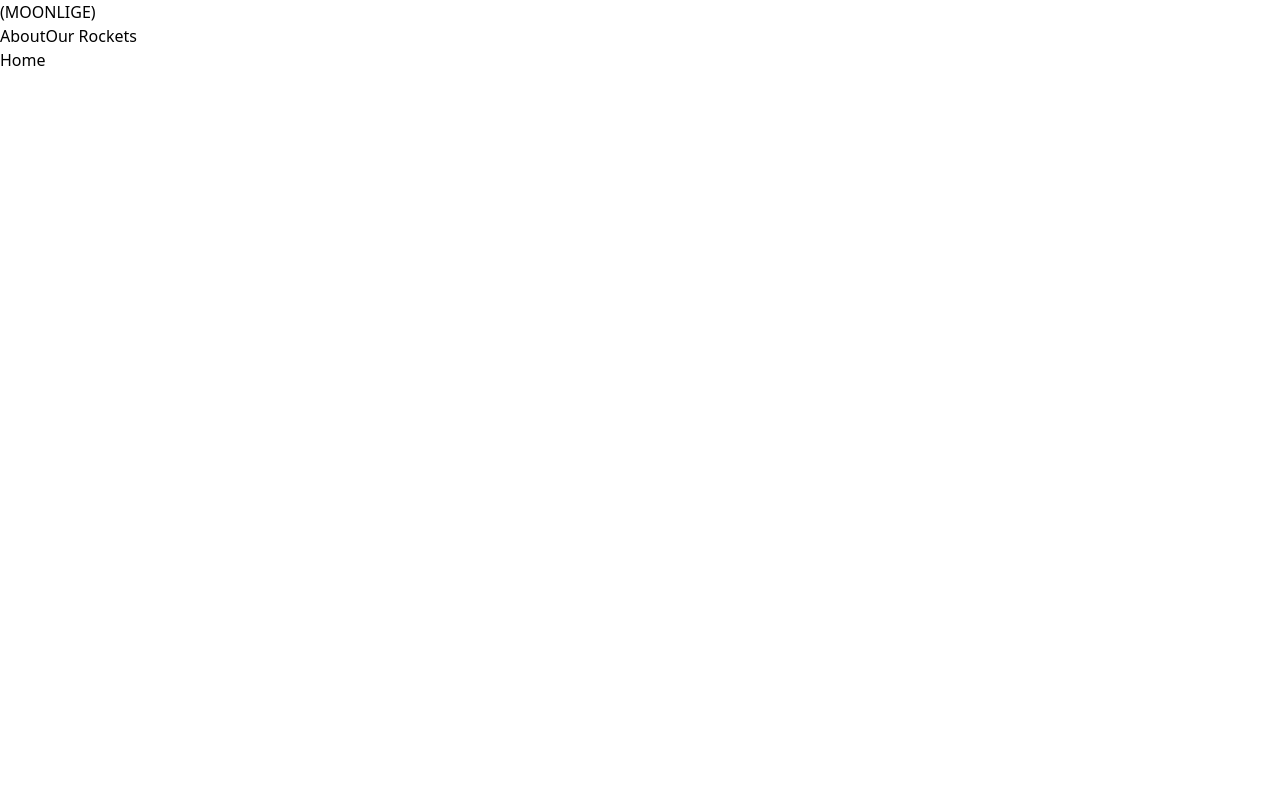
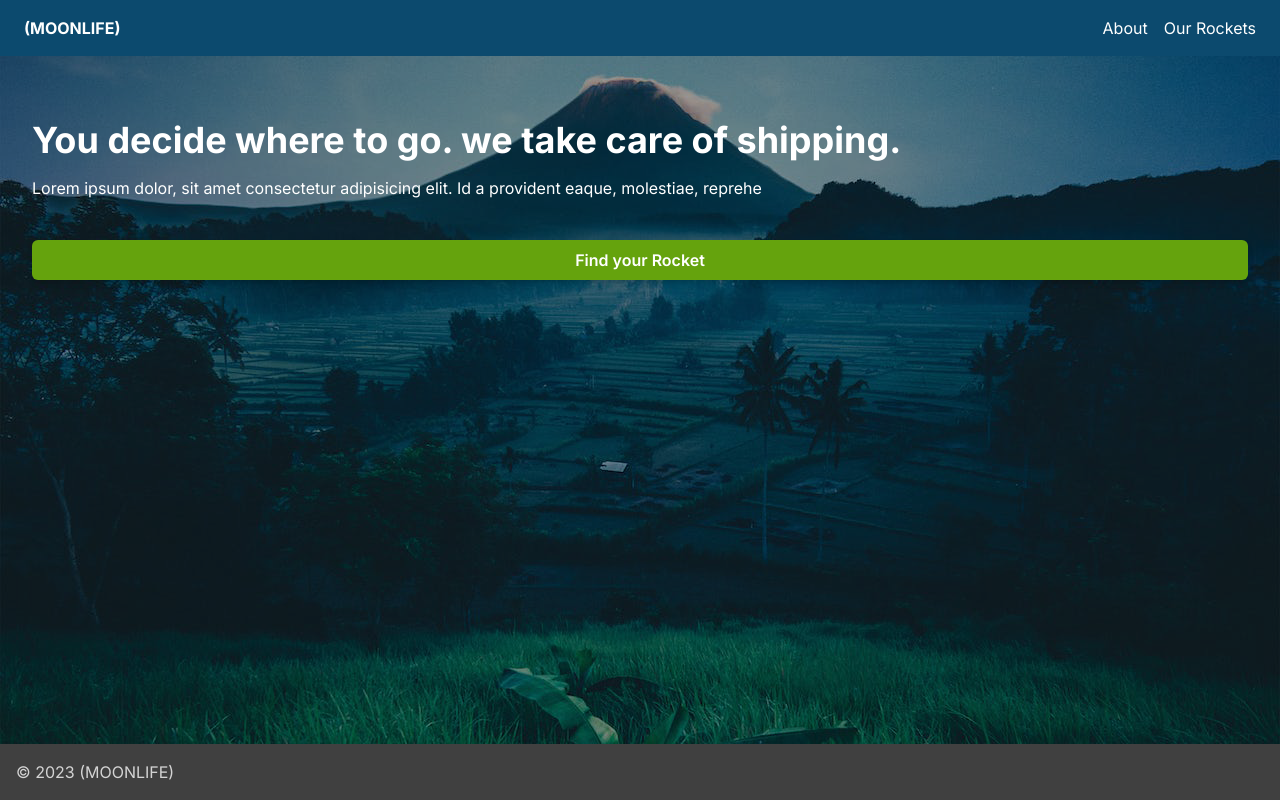
Before and after one commit to Yared-Betemariam/moon-life, a React (Vite) app: page / in a window 1280 px wide. Built offline with nearby package versions, Linux system fonts and the light colour scheme.

Commit message:
starter home page

```diff
--- a/index.html
+++ b/index.html
@@ -6,8 +6,8 @@
     <meta name="viewport" content="width=device-width, initial-scale=1.0" />
     <title>MOONLIFE</title>
   </head>
-  <body>
-    <div id="root"></div>
+  <body class="font-inter">
+    <div id="root" class="flex flex-col min-h-screen"></div>
     <script type="module" src="/src/main.jsx"></script>
   </body>
 </html>
--- a/src/App.css
+++ b/src/App.css
@@ -1,3 +1,5 @@
+@import url('https://fonts.googleapis.com/css2?family=Inter:wght@100;200;300;400;500;600;700;800;900&family=Oswald:wght@400;500;700&family=Roboto+Condensed:wght@300;400;500;600;700&display=swap');
+
 /*
 ! tailwindcss v3.3.5 | MIT License | https://tailwindcss.com
 */
@@ -434,7 +436,13 @@ video {
   display: none;
 }
 
-*, ::before, ::after {
+*{
+  margin: 0px;
+  box-sizing: border-box;
+  padding: 0px;
+}
+
+*, ::before, ::after{
   --tw-border-spacing-x: 0;
   --tw-border-spacing-y: 0;
   --tw-translate-x: 0;
@@ -484,7 +492,7 @@ video {
   --tw-backdrop-sepia:  ;
 }
 
-::backdrop {
+::backdrop{
   --tw-border-spacing-x: 0;
   --tw-border-spacing-y: 0;
   --tw-translate-x: 0;
@@ -534,6 +542,192 @@ video {
   --tw-backdrop-sepia:  ;
 }
 
+.absolute{
+  position: absolute;
+}
+
+.relative{
+  position: relative;
+}
+
+.bottom-0{
+  bottom: 0px;
+}
+
+.left-0{
+  left: 0px;
+}
+
+.right-0{
+  right: 0px;
+}
+
+.top-0{
+  top: 0px;
+}
+
+.z-10{
+  z-index: 10;
+}
+
+.z-\[-1\]{
+  z-index: -1;
+}
+
+.z-\[0\]{
+  z-index: 0;
+}
+
+.my-4{
+  margin-top: 1rem;
+  margin-bottom: 1rem;
+}
+
+.mb-10{
+  margin-bottom: 2.5rem;
+}
+
+.block{
+  display: block;
+}
+
+.flex{
+  display: flex;
+}
+
+.h-14{
+  height: 3.5rem;
+}
+
+.min-h-screen{
+  min-height: 100vh;
+}
+
+.w-full{
+  width: 100%;
+}
+
+.flex-1{
+  flex: 1 1 0%;
+}
+
+.flex-col{
+  flex-direction: column;
+}
+
+.items-center{
+  align-items: center;
+}
+
+.justify-between{
+  justify-content: space-between;
+}
+
+.gap-4{
+  gap: 1rem;
+}
+
+.rounded-md{
+  border-radius: 0.375rem;
+}
+
+.bg-black{
+  --tw-bg-opacity: 1;
+  background-color: rgb(0 0 0 / var(--tw-bg-opacity));
+}
+
+.bg-lime-600{
+  --tw-bg-opacity: 1;
+  background-color: rgb(101 163 13 / var(--tw-bg-opacity));
+}
+
+.bg-neutral-700{
+  --tw-bg-opacity: 1;
+  background-color: rgb(64 64 64 / var(--tw-bg-opacity));
+}
+
+.bg-sky-900{
+  --tw-bg-opacity: 1;
+  background-color: rgb(12 74 110 / var(--tw-bg-opacity));
+}
+
+.bg-hero{
+  background-image: url('../images/moonlife-hero-o.png');
+}
+
+.bg-cover{
+  background-size: cover;
+}
+
+.bg-center{
+  background-position: center;
+}
+
+.p-4{
+  padding: 1rem;
+}
+
+.px-6{
+  padding-left: 1.5rem;
+  padding-right: 1.5rem;
+}
+
+.px-8{
+  padding-left: 2rem;
+  padding-right: 2rem;
+}
+
+.py-16{
+  padding-top: 4rem;
+  padding-bottom: 4rem;
+}
+
+.py-2{
+  padding-top: 0.5rem;
+  padding-bottom: 0.5rem;
+}
+
+.text-center{
+  text-align: center;
+}
+
+.font-inter{
+  font-family: Inter, Arial, ui-serif, open-sans;
+}
+
+.text-4xl{
+  font-size: 2.25rem;
+  line-height: 2.5rem;
+}
+
+.font-bold{
+  font-weight: 700;
+}
+
+.font-semibold{
+  font-weight: 600;
+}
+
+.text-neutral-300{
+  --tw-text-opacity: 1;
+  color: rgb(212 212 212 / var(--tw-text-opacity));
+}
+
+.text-white{
+  --tw-text-opacity: 1;
+  color: rgb(255 255 255 / var(--tw-text-opacity));
+}
+
+.opacity-40{
+  opacity: 0.4;
+}
+
+.shadow-md{
+  --tw-shadow: 0 4px 6px -1px rgb(0 0 0 / 0.1), 0 2px 4px -2px rgb(0 0 0 / 0.1);
+  --tw-shadow-colored: 0 4px 6px -1px var(--tw-shadow-color), 0 2px 4px -2px var(--tw-shadow-color);
+  box-shadow: var(--tw-ring-offset-shadow, 0 0 #0000), var(--tw-ring-shadow, 0 0 #0000), var(--tw-shadow);
+}
+
 /* :root {
   font-family: Inter, system-ui, Avenir, Helvetica, Arial, sans-serif;
   line-height: 1.5;
--- a/src/App.jsx
+++ b/src/App.jsx
@@ -5,11 +5,12 @@ import Home from './pages/Home'
 import About from './pages/About'
 
 const App = () => {
+  const time = new Date()
   return (
     <BrowserRouter>
-      <header>
-        <Link to='/' >{"(MOONLIGE)"}</Link>
-        <nav>
+      <header className='h-14 bg-sky-900 p-4 flex justify-between items-center px-6'>
+        <Link className='font-bold text-white' to='/' >{"(MOONLIFE)"}</Link>
+        <nav className='text-white flex gap-4 items-center'>
           <Link to='/about'>About</Link>
           <Link>Our Rockets</Link>
         </nav>
@@ -18,6 +19,9 @@ const App = () => {
         <Route path='/' element={<Home />}/>
         <Route path='/about' element={<About />}/>
       </Routes>
+      <footer className='h-14 bg-neutral-700 p-4  text-neutral-300 bottom-0 left-0 right-0'>
+        <p>&copy; {time.getFullYear()} (MOONLIFE)</p>
+      </footer>
     </BrowserRouter>
   )
 }
--- a/src/index.css
+++ b/src/index.css
@@ -1,7 +1,15 @@
+@import url('https://fonts.googleapis.com/css2?family=Inter:wght@100;200;300;400;500;600;700;800;900&family=Oswald:wght@400;500;700&family=Roboto+Condensed:wght@300;400;500;600;700&display=swap');
+
 @tailwind base;
 @tailwind utilities;
 @tailwind components;
 
+@layer base{
+  *{
+    @apply p-0 m-0 box-border;
+  }
+
+}
 /* :root {
   font-family: Inter, system-ui, Avenir, Helvetica, Arial, sans-serif;
   line-height: 1.5;
--- a/src/pages/Home.jsx
+++ b/src/pages/Home.jsx
@@ -1,8 +1,14 @@
 import React from 'react'
+import { Link } from 'react-router-dom'
 
 const Home = () => {
   return (
-    <div>Home</div>
+    <main className='text-white flex-1 py-16 px-8 bg-hero bg-center bg-cover relative'>
+      <div className='absolute top-0 bottom-0 left-0 right-0 bg-black z-[-1]'></div>
+      <h1 className='text-4xl font-bold z-10'>You decide where to go. we take care of shipping.</h1>
+      <p className='my-4 z-10 mb-10'>Lorem ipsum dolor, sit amet consectetur adipisicing elit. Id a provident eaque, molestiae, reprehe</p>
+      <Link className='w-full z-10 block text-center py-2 bg-lime-600 rounded-md shadow-md font-semibold text-md' to='/rockets'>Find your Rocket</Link>
+    </main>
   )
 }
 
--- a/tailwind.config.js
+++ b/tailwind.config.js
@@ -2,7 +2,14 @@
 export default {
   content: ["./src/**/*.jsx", './*.html'],
   theme: {
-    extend: {},
+    extend: {
+      fontFamily: {
+        'inter': ['Inter', 'Arial', 'ui-serif', 'open-sans']
+      },
+      backgroundImage: {
+        'hero': 'url(\'../images/moonlife-hero-o.png\')'
+      }
+    },
   },
   plugins: [],
 }
```
Also changed, not shown: images/moonlife-hero-o.png (added), 1 other file (tests, documents, lock files or other folders).
